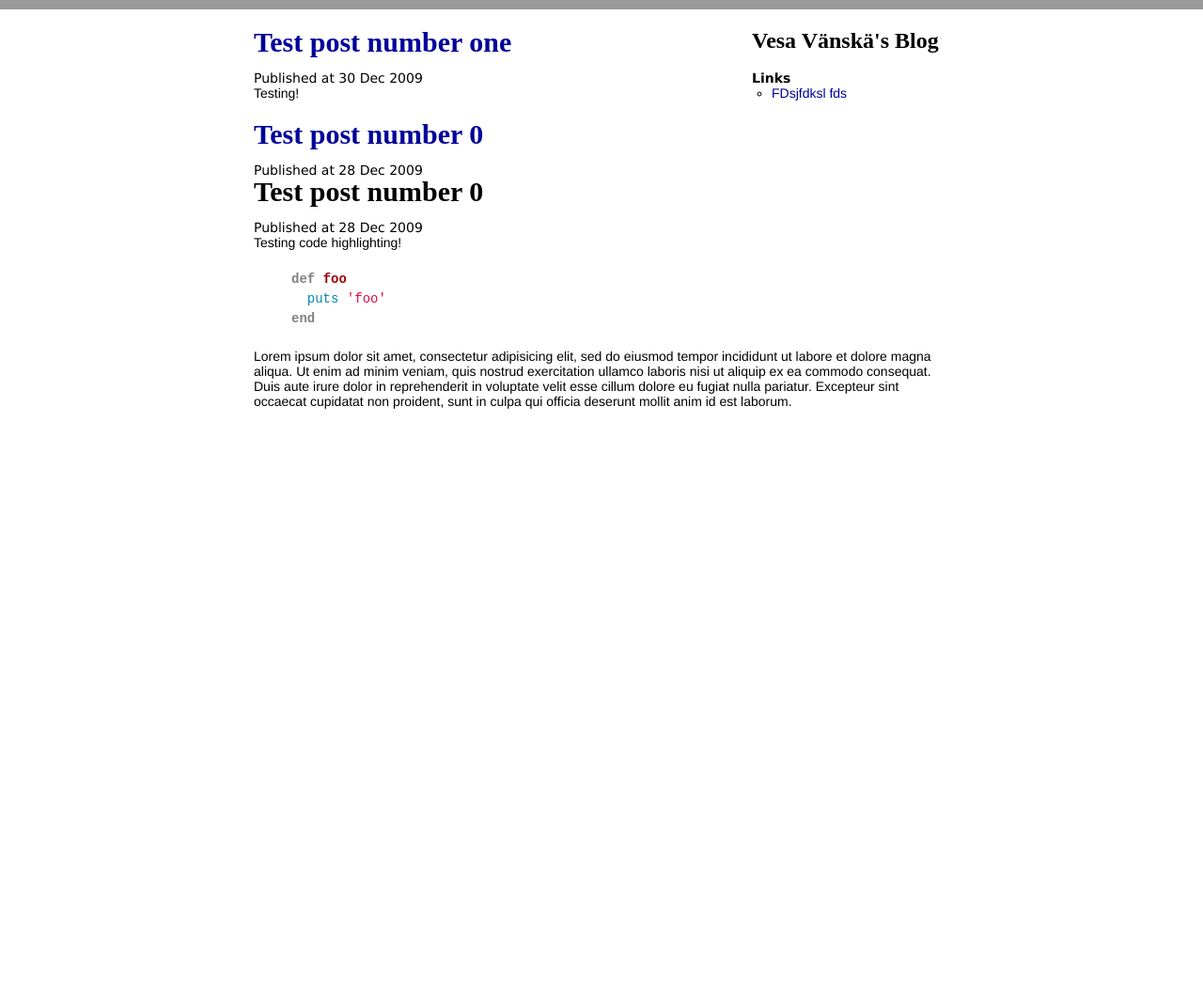
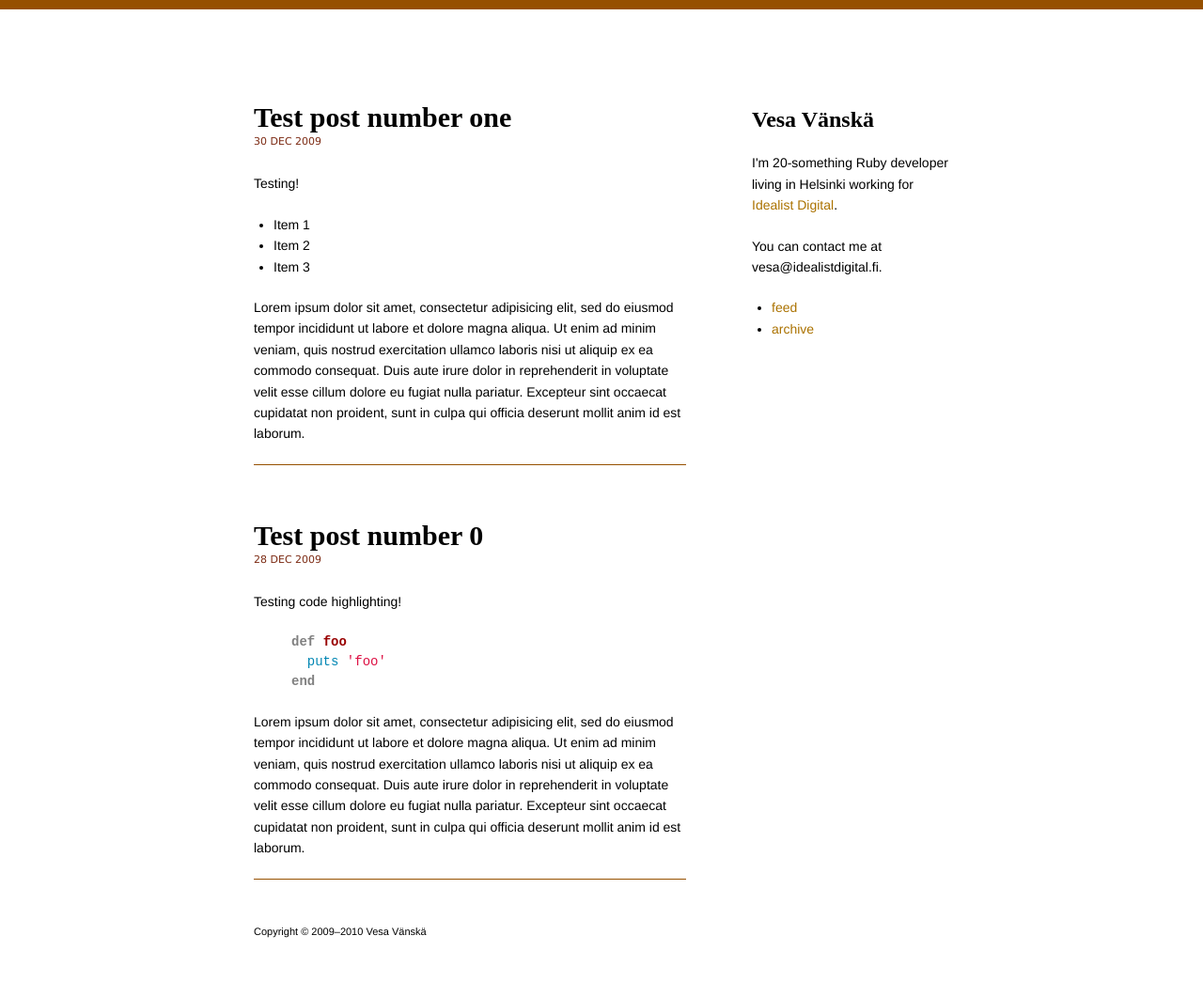
Before and after one commit to vesan/vesan.github.com, a Jekyll site: the page built from index.html, in a window 1280 px wide. Shown: the whole page at 94% size. Built offline with Jekyll 4.4.1, drawn with Linux system fonts in a browser that asks for light colours; before the commit the page ends 900 px from its top, so only the background shows below that.

Commit message:
Finalized layout. Hurray !

```diff
--- a/_layouts/default.html
+++ b/_layouts/default.html
@@ -17,12 +17,18 @@
     <div id="wrapper">
       {{ content }}
 
+      <p class="copyright">Copyright © 2009–2010 Vesa Vänskä</p>
+
       <div id="sidebar">
-        <h2>Vesa Vänskä's Blog</h2>
+        <h2><a href="/">Vesa Vänskä</a></h2>
 
-        <strong>Links</strong>
+        <p>I'm 20-something Ruby developer living in Helsinki working for <a href="http://idealistdigital.fi">Idealist Digital</a>.</p>
+
+        <p>You can contact me at vesa@idealistdigital.fi.</p>
+
         <ul>
-          <li><a href="#">FDsjfdksl fds</a></li>
+          <li><a href="http://vesan.github.com/atom.xml">feed</a></li>
+          <li><a href="http://vesan.github.com/archive/">archive</a></li>
         </ul>
       </div>
     </div>
--- a/_posts/2009-12-28-test-post-number-zero.markdown
+++ b/_posts/2009-12-28-test-post-number-zero.markdown
@@ -4,10 +4,10 @@ title: Test post number 0
 topics: [programming, zero, jekyll]
 ---
 
-# {{ page.title }}
+# [{{ page.title }}]({{ page.url }})
 
 <div class="post_information">
-  Published at {{ page.date | date_to_string }}
+  {{ page.date | date_to_string | upcase }}
 </div>
 
 Testing code highlighting!
--- a/_posts/2009-12-30-test-post-number-one.markdown
+++ b/_posts/2009-12-30-test-post-number-one.markdown
@@ -4,4 +4,16 @@ title: Test post number one
 topics: [programming, json, jekyll]
 ---
 
+# [{{ page.title }}]({{ page.url }})
+
+<div class="post_information">
+  {{ page.date | date_to_string | upcase }}
+</div>
+
 Testing!
+
+* Item 1
+* Item 2
+* Item 3
+
+Lorem ipsum dolor sit amet, consectetur adipisicing elit, sed do eiusmod tempor incididunt ut labore et dolore magna aliqua. Ut enim ad minim veniam, quis nostrud exercitation ullamco laboris nisi ut aliquip ex ea commodo consequat. Duis aute irure dolor in reprehenderit in voluptate velit esse cillum dolore eu fugiat nulla pariatur. Excepteur sint occaecat cupidatat non proident, sunt in culpa qui officia deserunt mollit anim id est laborum.
--- a/css/screen.css
+++ b/css/screen.css
@@ -1,13 +1,21 @@
 @import "boilerplate.css";
 
-body {background: #FFF; color: #000; font: 14px verdana, sans-serif;  border-top: 10px solid #999; margin: 0;}
+body {background: #FFF; color: #000; font: 14px verdana, sans-serif;  border-top: 10px solid #965000; margin: 0; line-height: 1.6em; padding-top: 40px; padding-bottom: 40px}
 
 /* Typography */
 h1, h2, h3, h4, h5, h6 {font-family: Didot, Bodoni, 'Times New Roman', serif;}
-h1 { font-size: 30px; }
-h2 { font-size: 24px; }
+h1 {font-size: 30px; margin-top: 2em;}
+#content h1 {margin-bottom: 0;}
+h1 a, h2 a {color: #000;}
+h2 {font-size: 24px; margin-top: 0.25em; margin-bottom: 1em;}
+a {color:#AB7200;}
+ul {list-style-type: disc;}
 
 /* Layout */
 #wrapper { margin: 20px auto; width: 740px; position: relative;}
-#content { margin-left: 0; margin-right: 340px;}
+#content { margin-left: 0; margin-right: 280px;}
 #sidebar { width: 220px; float: right; position: fixed; top: 0px; left: 530px; position: absolute;}
+
+.post {border-bottom: 1px solid #965000;}
+.post_information {font-size: 11px; color: #7D2C15; margin-bottom: 2em;}
+.copyright {margin-top: 4em; font-size: 11px;}
--- a/index.html
+++ b/index.html
@@ -3,14 +3,10 @@ layout: default
 title: Vesa Vänskä
 ---
 
-{% for post in site.posts %}
-  <div class="post">
-    <h1><a href="{{ post.url }}">{{ post.title }}</a></h1>
-
-    <div class="post_information">
-      Published at {{ post.date | date_to_string }}
+<div id="content">
+  {% for post in site.posts %}
+    <div class="post">
+      {{ post.content }}
     </div>
-
-    {{ post.content }}
-  </div>
-{% endfor %}
+  {% endfor %}
+</div>
```
Also changed, not shown: archive/index.markdown (added, +14 -0 lines).
